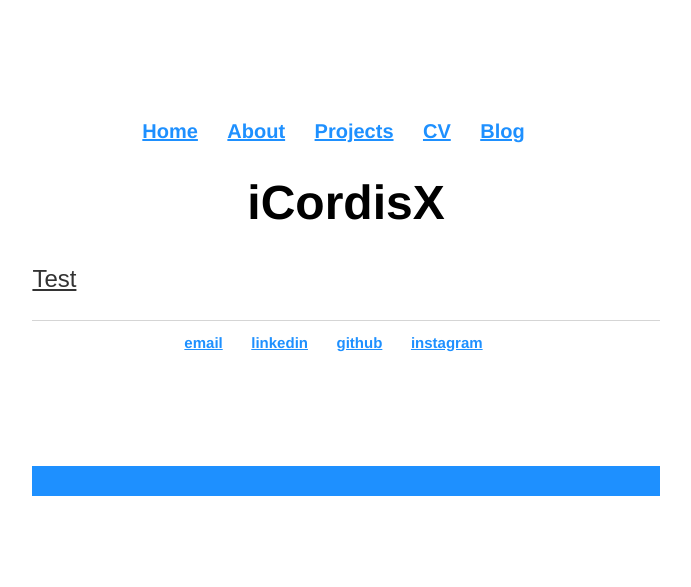
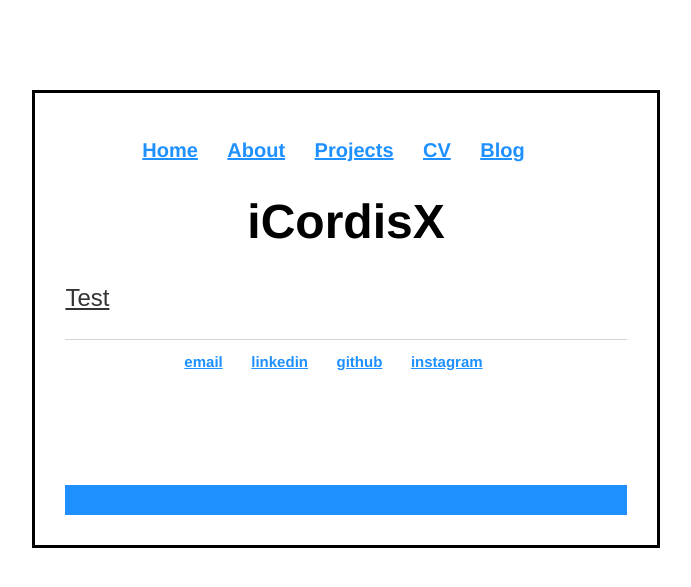
Before and after one commit to pat-liu/WebsiteV1, a Jekyll site: the page built from projects/icordisx.html, in a window 1280 px wide. Shown: the top 587 px of the page, without its empty margins (294-985 px from the left). Built offline with Jekyll 4.4.1, drawn with Linux system fonts in a browser that asks for light colours.

Commit message:
Update main.css

```diff
--- a/css/main.css
+++ b/css/main.css
@@ -1,7 +1,18 @@
-body {
+/*body {
     margin: 60px auto;
     width: 70%;
     padding: 0;
+}*/
+body {
+    margin: 30px auto;
+    width: 70%;
+    border: black;
+    border-width: 3px;
+    box-sizing: border-box;
+    border-style: solid;
+    padding: 30px;
+    overflow:hidden;
+    display:block;
 }
 nav ul, footer ul {
     font-family:'Helvetica', 'Arial', 'Sans-Serif';
```
